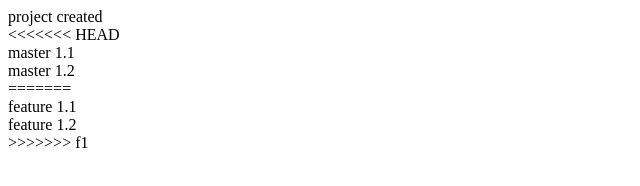
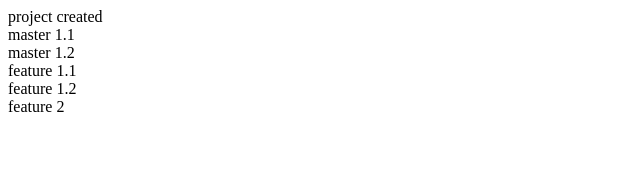
Before and after one commit to u4us/anotherRepo, a plain HTML site: page index.html in a window 1280 px wide. Shown: the whole page, without its empty margins (0-640 px from the left). Drawn offline with Linux system fonts and the light colour scheme.

Commit message:
added f2

```diff
--- a/index.html
+++ b/index.html
@@ -8,14 +8,13 @@
 </head>
 <body>
     <div>project created</div>
-<<<<<<< HEAD
 
     <div>master 1.1</div>
     <div>master 1.2</div>
-=======
 
     <div>feature 1.1</div>
     <div>feature 1.2</div>
->>>>>>> f1
+
+    <div>feature 2</div>
 </body>
 </html>
```
